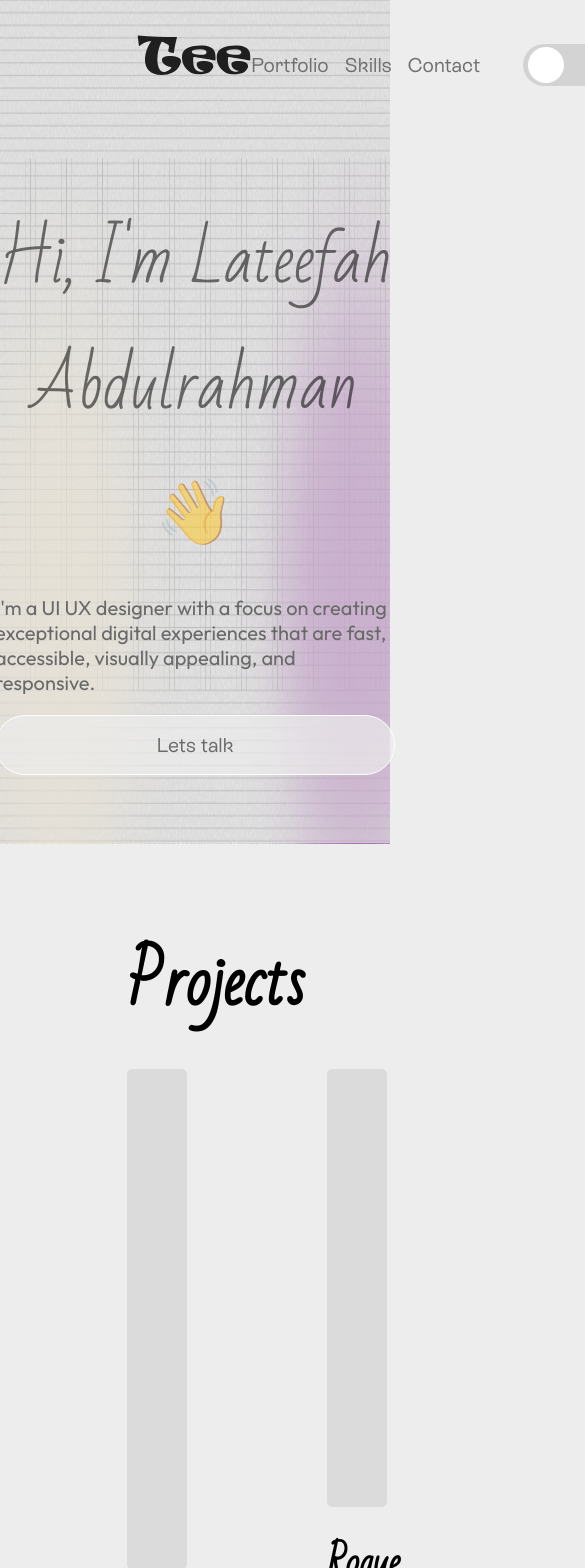
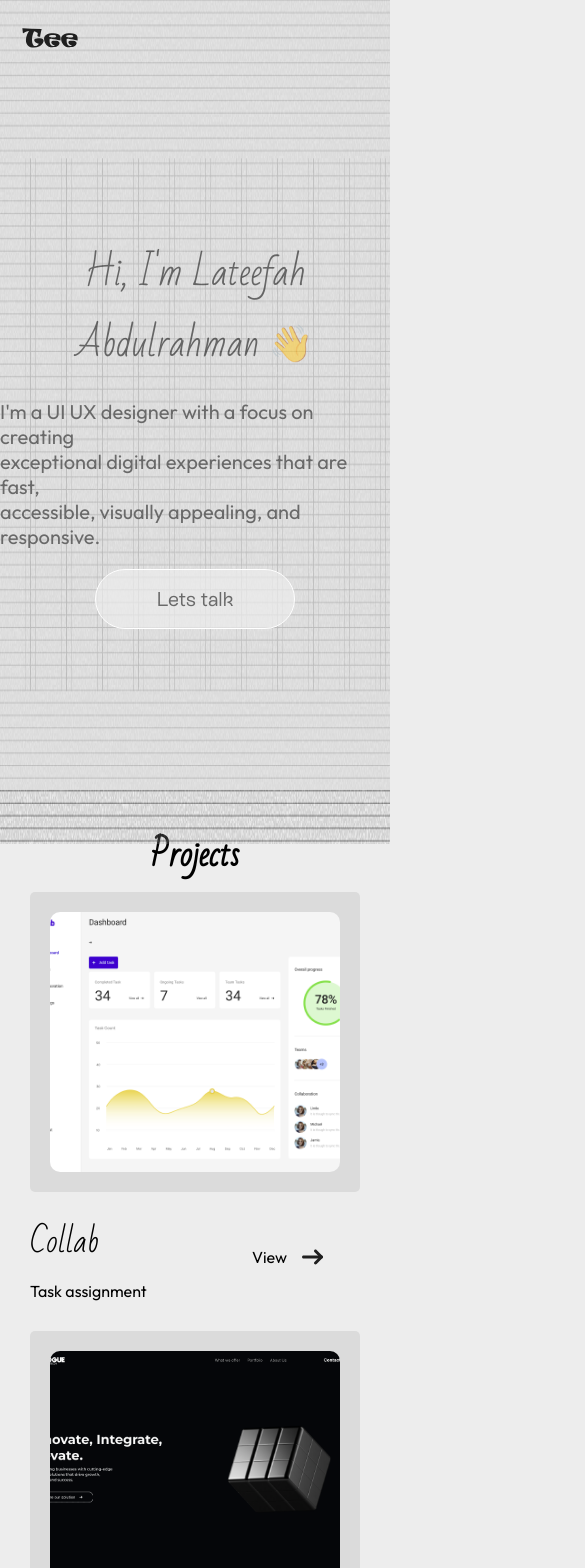
Before and after one commit to harzyz/Tee-s-Portfolio, a Next.js app: page / in a window 390 px wide. Shown: the top 1568 px of the page, 585 px wide, since content can reach past the window. Built offline with nearby package versions, Linux system fonts and the light colour scheme.

Commit message:
latefah no vex

```diff
--- a/src/app/page.js
+++ b/src/app/page.js
@@ -13,7 +13,7 @@ export default function Home() {
       <Projects />
       <CaseStudy />
       <Skills />
-      <Footer />
+      {/* <Footer /> */}
     </main>
   );
 }
--- a/src/components/custom_button/styles.module.scss
+++ b/src/components/custom_button/styles.module.scss
@@ -16,3 +16,8 @@
         transform: scale(0.95);
     }
 }
+@media screen and (max-width: 750px) {
+    .btn_wrapper{
+        width: 200px;
+    }
+}
--- a/src/components/header/index.jsx
+++ b/src/components/header/index.jsx
@@ -1,5 +1,5 @@
 import React from "react";
-import styles from "./styles.module.scss"
+import styles from "./styles.module.scss";
 
 const Header = ({ label }) => {
   return <h1 className={styles.wrapper}>{label}</h1>;
--- a/src/components/header/styles.module.scss
+++ b/src/components/header/styles.module.scss
@@ -4,3 +4,8 @@
     font-size: 64px;
     line-height: 72px;
 }
+@media screen and (max-width: 500px) {
+    .wrapper{
+        font-size: 32px;
+    }
+}
--- a/src/components/navbar/style.module.scss
+++ b/src/components/navbar/style.module.scss
@@ -1,4 +1,4 @@
-.wrapper{
+.wrapper {
   padding: 30px 137px;
   display: flex;
   justify-content: space-between;
@@ -6,27 +6,53 @@
   z-index: 160;
   background-color: rgb(224, 224, 224, 0.7);
 
-    .logo{
+  .logo {
     color: #580067;
-        font-size: 35px;
+    height: 64px;
+    width: 112px;
+
+    img{
+        width: 100%;
+        height: 100%;
     }
   }
-.navigation{
+}
+.navigation {
   display: flex;
   align-items: center;
   gap: 43px;
 }
-.nav_items{
-    display:  flex;
+.nav_items {
+  display: flex;
   align-items: center;
   list-style: none;
   gap: 16px;
   padding: 0;
   font-family: "Rebound";
-    color: #6F6F6F;
+  color: #6f6f6f;
 
-    li{
+  li {
     font-size: 1.25rem;
     cursor: pointer;
   }
 }
+@media screen and (max-width: 750px) {
+  .wrapper {
+    padding: 22px;
+    display: flex;
+    justify-content: space-between;
+    position: relative;
+    z-index: 160;
+    background-color: rgb(224, 224, 224, 0.7);
+
+    .logo {
+      color: #580067;
+      height: 32px;
+      width: 56px;
+    }
+  }
+
+  .navigation {
+    display: none;
+  }
+}
--- a/src/features/landingpage/hero/styles.module.scss
+++ b/src/features/landingpage/hero/styles.module.scss
@@ -60,3 +60,19 @@
   font-family: "Outfit";
   color: #696969;
 }
+
+@media screen and (max-width: 750px) {
+  .wrapper{
+    overflow: hidden;
+    .container{
+      .inner_wrapper{
+        h1{
+          font-size: 36px;
+        }
+      }
+    }
+    .overlay{
+      display: none;
+    }
+  }
+}
--- a/src/features/landingpage/projects/styles.module.scss
+++ b/src/features/landingpage/projects/styles.module.scss
@@ -1,13 +1,13 @@
-.wrapper{
+.wrapper {
   padding: 104px 127px;
 }
-.special_magic{
+.special_magic {
   width: 100%;
   height: 750px;
   padding: 50px 0;
   display: flex;
 }
-.special_box{
+.special_box {
   width: 50%;
   padding-right: 100px;
   display: flex;
@@ -15,7 +15,7 @@
   gap: 20px;
   justify-content: flex-start;
 }
-.magic_box{
+.magic_box {
   width: 50%;
   padding-left: 100px;
   display: flex;
@@ -23,56 +23,56 @@
   gap: 20px;
   justify-content: flex-end;
 }
-.special_boxsub{
+.special_boxsub {
   width: 100%;
   height: 500px;
   padding: 30px;
-    background-color: #DBDBDB;
+  background-color: #dbdbdb;
   border-radius: 5px;
 
-    img{
+  img {
     width: 100%;
     height: 100%;
     border-radius: 10px;
     object-fit: cover;
   }
 }
-.magic_boxsub{
+.magic_boxsub {
   width: 100%;
   height: 500px;
   padding: 30px;
-    background-color: #DBDBDB;
+  background-color: #dbdbdb;
   border-radius: 5px;
 
-    img{
+  img {
     width: 100%;
     height: 100%;
     border-radius: 10px;
     object-fit: cover;
   }
 }
-.detail_box{
+.detail_box {
   display: flex;
   justify-content: space-between;
   align-items: center;
   padding-right: 37px;
 }
-.detail_wrap{
+.detail_wrap {
   display: flex;
   flex-direction: column;
   gap: 10px;
 
-    h3{
+  h3 {
     font-size: 36px;
     font-weight: 600;
   }
 
-    p{
+  p {
     font-family: "Outfit";
     font-size: 1rem;
   }
 }
-.view_more{
+.view_more {
   display: flex;
   gap: 15px;
   color: #000;
@@ -80,10 +80,56 @@
   font-family: "Outfit";
   align-items: center;
 }
-.link{
+.link {
   text-decoration: none;
   color: inherit;
 }
-.description{
+.description {
   font-family: "Outfit";
 }
+@media screen and (max-width: 750px) {
+  .wrapper {
+    padding: 30px;
+    height: 100%;
+  }
+  .special_magic {
+    flex-direction: column;
+    gap: 30px;
+    padding: 0;
+    height: 100%;
+  }
+  .special_box {
+    width: 100%;
+    padding: 0;
+  }
+  .magic_box {
+    width: 100%;
+    padding: 0;
+  }
+  .special_boxsub {
+    height: 300px;
+    padding: 20px;
+  }
+  .magic_boxsub {
+    height: 300px;
+    padding: 20px;
+  }
+  .detail_wrap {
+    display: flex;
+    flex-direction: column;
+    gap: none;
+
+    h3 {
+      font-size: 30px;
+      font-weight: 400;
+    }
+
+    p {
+      font-family: "Outfit";
+      font-size: 1rem;
+    }
+  }
+  .detail_box{
+    padding-left: 0;
+  }
+}
--- a/src/features/landingpage/skills/styles.module.scss
+++ b/src/features/landingpage/skills/styles.module.scss
@@ -9,3 +9,12 @@
         gap: 10px;
     }
 }
+@media screen and (max-width: 500px) {
+    .wrapper{
+        padding: 38px 20px;
+
+        .inner_wrapper{
+            grid-template-columns: 1fr;
+        }
+    }
+}
```
Lines whose indentation alone changed are shown as unchanged.
